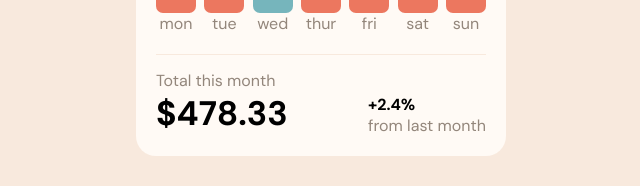
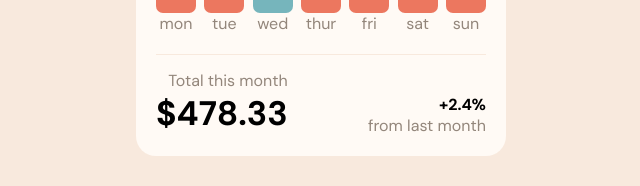
Before and after one commit to godmayhem7/expenses-chat-component-main, a plain HTML site: page index.html in a window 1280 px wide. Shown: the part 388-574 px from the top of the page, without its empty margins (319-959 px from the left). Drawn offline with Linux system fonts and the light colour scheme.

Commit message:
Update style.css

```diff
--- a/style.css
+++ b/style.css
@@ -32,7 +32,12 @@ h1{
     margin: 0;
     font-size: 28px;
 }
-
+.last-divs{
+    display: flex;
+    flex-direction: column;
+    justify-content: flex-end;
+    align-items: flex-end;
+}
 .p{
     margin: 0;
     color:hsl(33, 100%, 98%);
```
